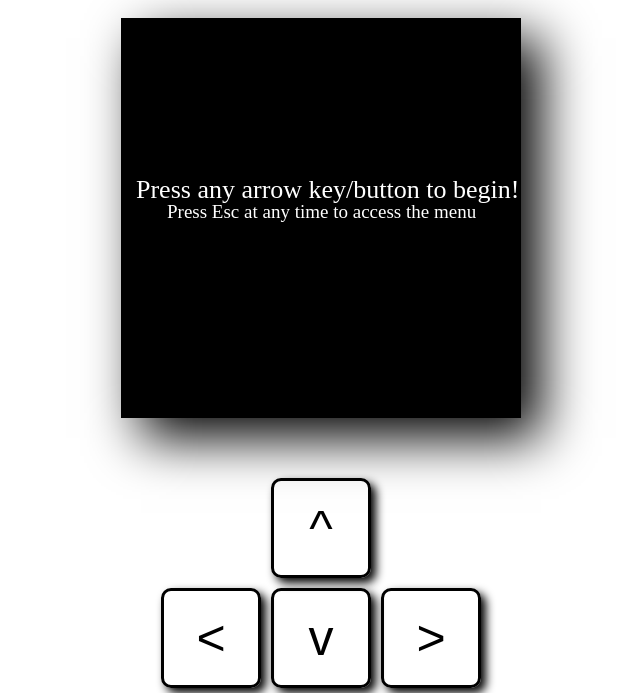
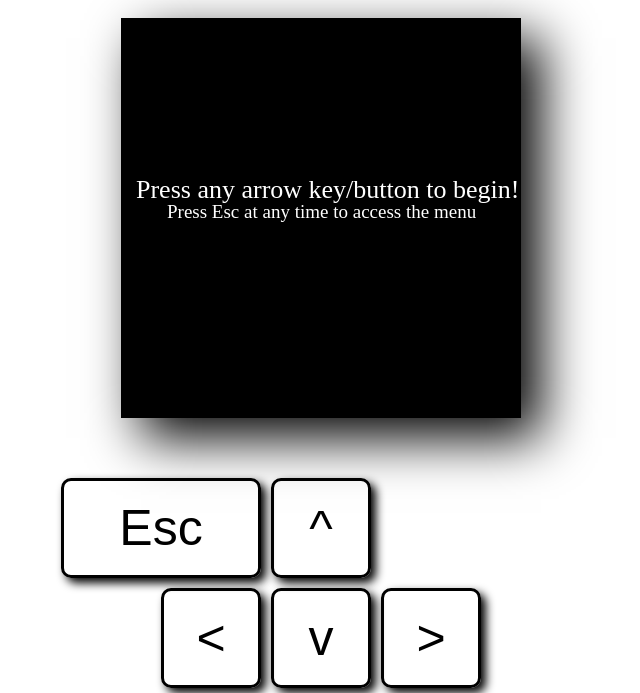
Before and after one commit to lxMZK/Snake, a plain HTML site: page index.html in a window 1280 px wide. Shown: the part 130-823 px from the top of the page, without its empty margins (319-959 px from the left). Drawn offline with Linux system fonts and the light colour scheme.

Commit message:
Moved Esc button for accessibility

```diff
--- a/styles.css
+++ b/styles.css
@@ -35,7 +35,8 @@ button {
 
 #esc {
     width: 200px;
-    margin: 5px 30% 0 30%
+    margin: 5px 30% 0 30%;
+    transform: translate(-160px, -220px)
 }
 
 h1 {
```
